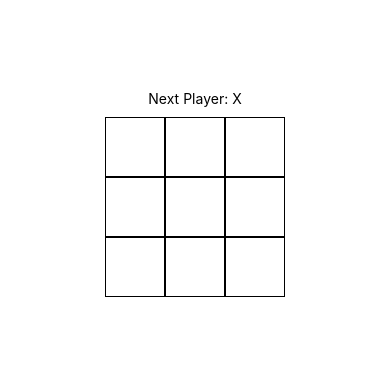
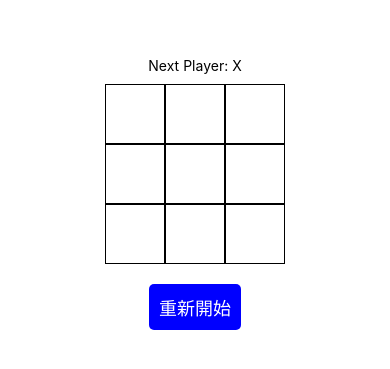
Before and after one commit to jjjjlee/tutorial_demo, a React Native app: screen / in a window 390 px wide. Shown: the part 229-598 px from the top of the page. Built offline with nearby package versions, Linux system fonts and the light colour scheme.

Commit message:
We add a new refresh button to the game

```diff
--- a/App.js
+++ b/App.js
@@ -1,15 +1,22 @@
-import React, { useState } from 'react';
+import React, { useState, useEffect } from 'react';
 import { StyleSheet, Text, View, TouchableOpacity } from 'react-native';
 
 export default function App() {
   const [board, setBoard] = useState(Array(9).fill(null));
   const [isXNext, setIsXNext] = useState(true);
+  const [winner, setWinner] = useState(null);
 
-  const winner = calculateWinner(board);
+  useEffect(() => {
+    const calculatedWinner = calculateWinner(board);
+    if (calculatedWinner) {
+      setWinner(calculatedWinner);
+    }
+  }, [board]);
+
   const status = winner ? `Winner: ${winner}` : `Next Player: ${isXNext ? 'X' : 'O'}`;
 
   const renderSquare = (i) => (
-    <TouchableOpacity style={styles.square} onPress={() => handleSquareClick(i)}>
+    <TouchableOpacity style={styles.square} onPress={() => handleSquareClick(i)} disabled={board[i] || winner}>
       <Text style={styles.squareText}>{board[i]}</Text>
     </TouchableOpacity>
   );
@@ -22,6 +29,12 @@ export default function App() {
     newBoard[i] = isXNext ? 'X' : 'O';
     setBoard(newBoard);
     setIsXNext(!isXNext);
+  };
+
+  const resetGame = () => {
+    setBoard(Array(9).fill(null));
+    setIsXNext(true);
+    setWinner(null);
   };
 
   return (
@@ -44,6 +57,9 @@ export default function App() {
           {renderSquare(8)}
         </View>
       </View>
+      <TouchableOpacity style={styles.restartButton} onPress={resetGame}>
+        <Text style={styles.restartButtonText}>重新開始</Text>
+      </TouchableOpacity>
     </View>
   );
 }
@@ -74,6 +90,17 @@ const styles = StyleSheet.create({
   squareText: {
     fontSize: 24,
   },
+  restartButton: {
+    marginTop: 20,
+    backgroundColor: 'blue',
+    padding: 10,
+    borderRadius: 5,
+  },
+  restartButtonText: {
+    color: 'white',
+    fontSize: 18,
+    textAlign: 'center',
+  },
 });
 
 function calculateWinner(squares) {
```
